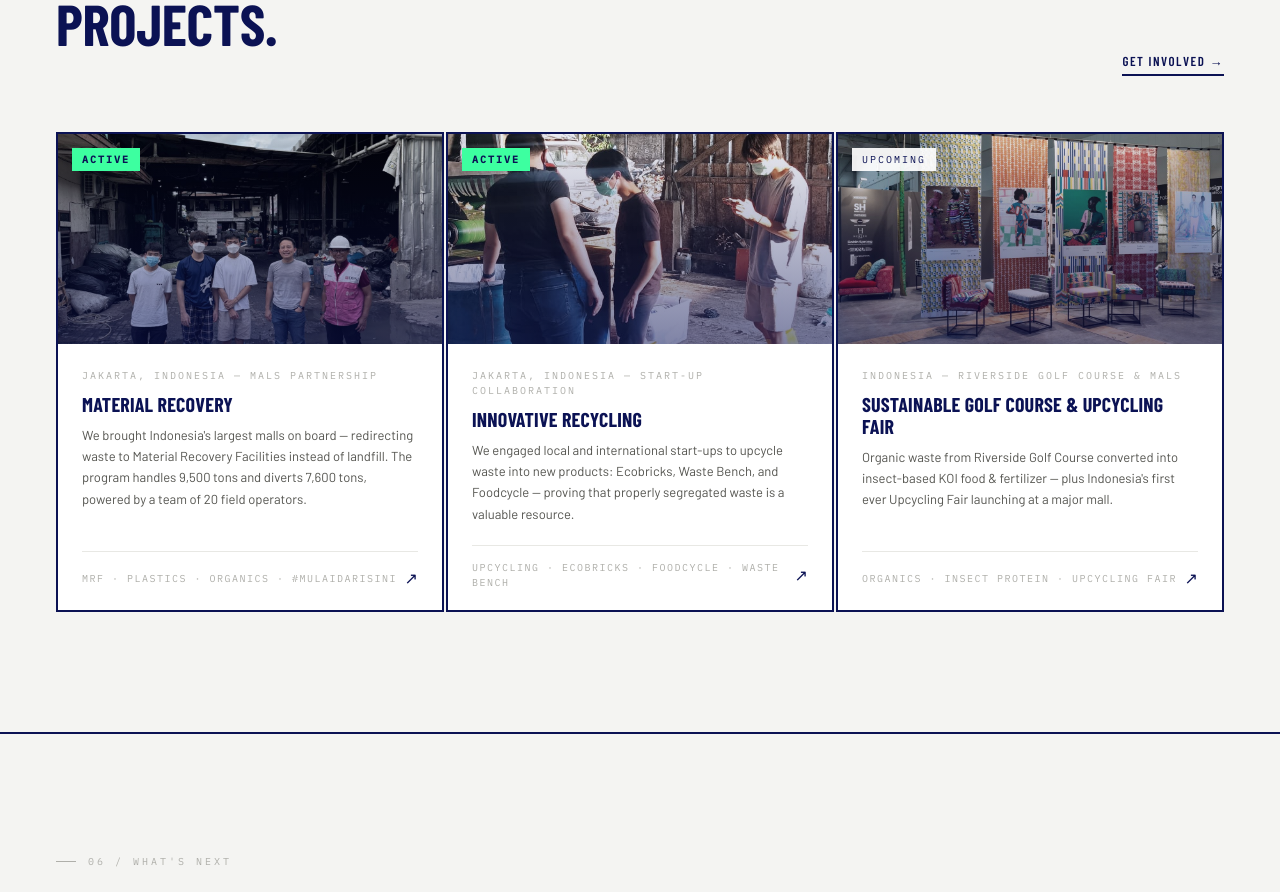
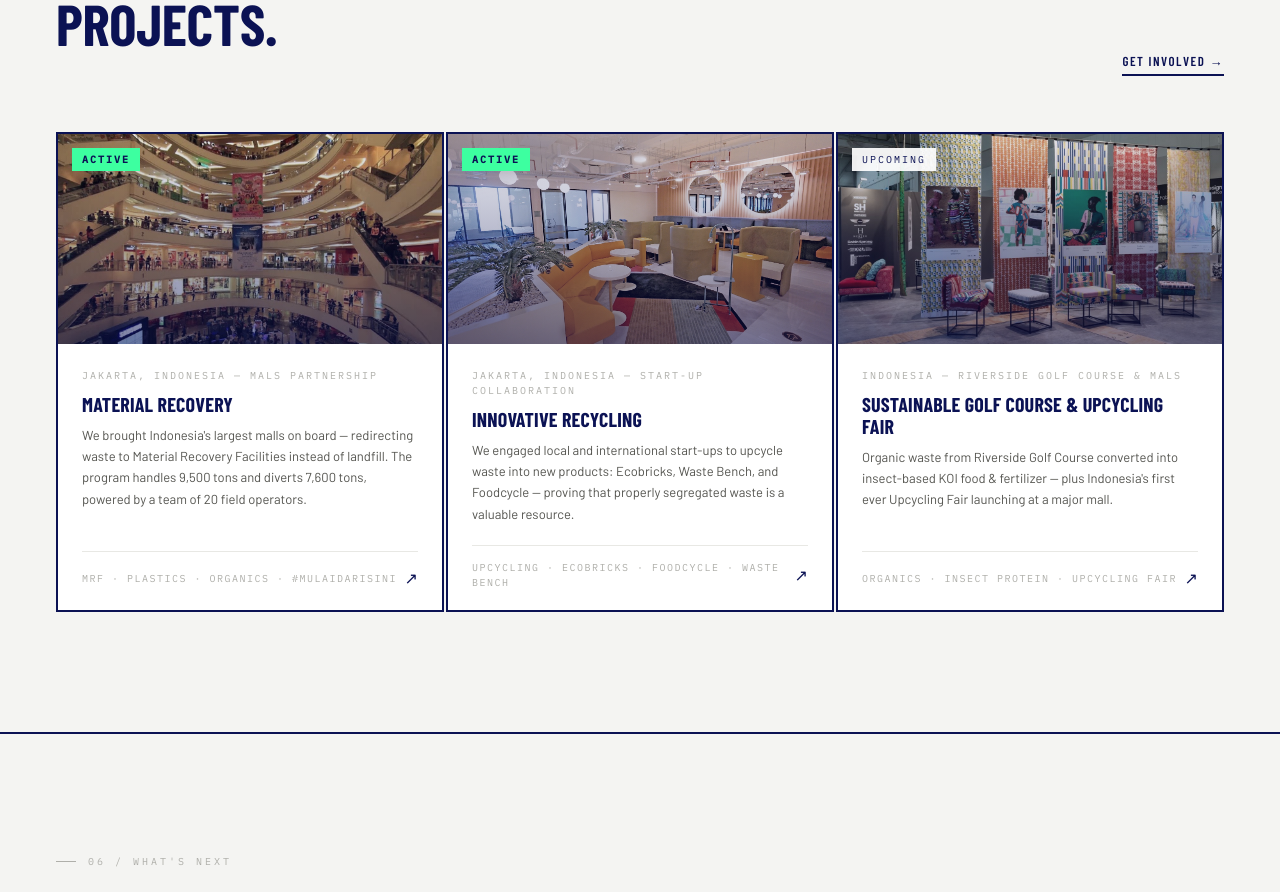
Before and after one commit to gifustudio-eng/Scrapmint, a Next.js app: page / in a window 1280 px wide. Shown: the part 4640-5532 px from the top of the page. Built offline with nearby package versions, Linux system fonts and the light colour scheme; a web font is replaced by a local one.

Commit message:
Add files via upload

```diff
--- a/app/components/Projects.tsx
+++ b/app/components/Projects.tsx
@@ -35,7 +35,7 @@ const PROJECTS: Project[] = [
     id: "material-recovery",
     status: "Active",
     statusClass: "status-active",
-    thumb: "/team_mrf.jpeg",
+    thumb: "/project_material_recovery.jpeg",
     location: "Jakarta, Indonesia — Mals Partnership",
     name: "Material Recovery",
     blurb: "We brought Indonesia's largest malls on board — redirecting waste to Material Recovery Facilities instead of landfill. The program handles 9,500 tons and diverts 7,600 tons, powered by a team of 20 field operators.",
@@ -79,7 +79,7 @@ const PROJECTS: Project[] = [
     id: "innovative-recycling",
     status: "Active",
     statusClass: "status-active",
-    thumb: "/team_wastebench.jpeg",
+    thumb: "/project_innovative_recycling.jpeg",
     location: "Jakarta, Indonesia — Start-up Collaboration",
     name: "Innovative Recycling",
     blurb: "We engaged local and international start-ups to upcycle waste into new products: Ecobricks, Waste Bench, and Foodcycle — proving that properly segregated waste is a valuable resource.",
```
Also changed, not shown: public/project_innovative_recycling.jpeg (added), public/project_material_recovery.jpeg (added).
